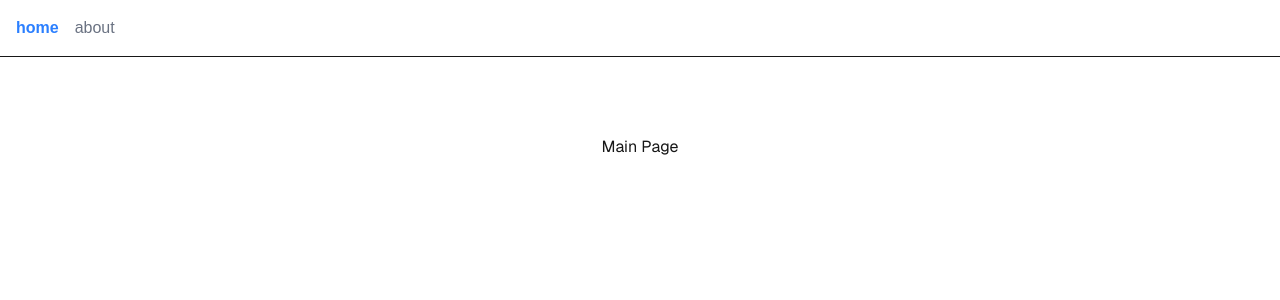
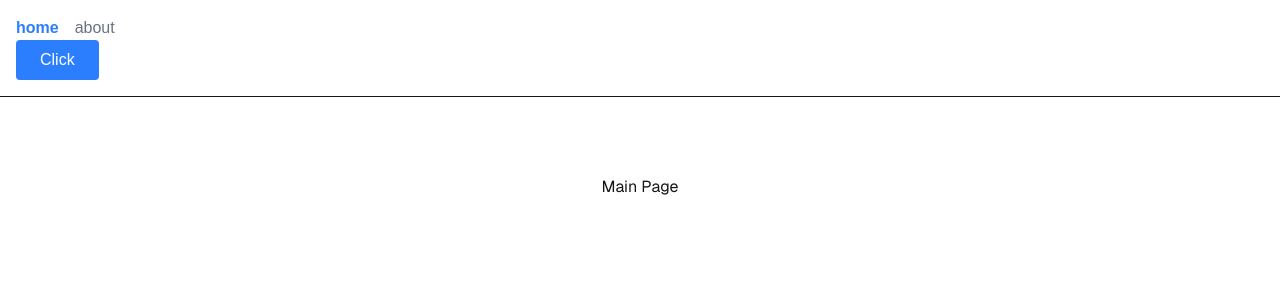
Before and after one commit to moloudii/nextJs-learning, a Next.js app: page / in a window 1280 px wide. Shown: the top 300 px of the page. Built offline with nearby package versions, Linux system fonts and the light colour scheme.

Commit message:
useRouter

```diff
--- a/src/components/navbar/Navbar.tsx
+++ b/src/components/navbar/Navbar.tsx
@@ -1,12 +1,15 @@
 "use client";
 import Link from "next/link";
-import { usePathname } from "next/navigation";
+import { usePathname, useRouter } from "next/navigation";
 import React from "react";
 
 const Navbar = () => {
   const pathname = usePathname();
+  const router = useRouter();
   console.log(pathname);
-
+  const handleClick = () => {
+    router.refresh();
+  };
   const navs = [
     { title: "home", link: "/" },
     { title: "about", link: "/about" },
@@ -30,6 +33,12 @@ const Navbar = () => {
             </li>
           ))}
         </ul>
+        <button
+          onClick={handleClick}
+          className="bg-blue-500 text-white px-6 py-2 rounded"
+        >
+          Click
+        </button>
       </nav>
     </div>
   );
```
